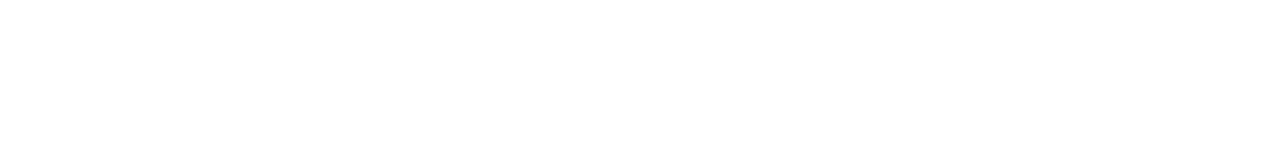
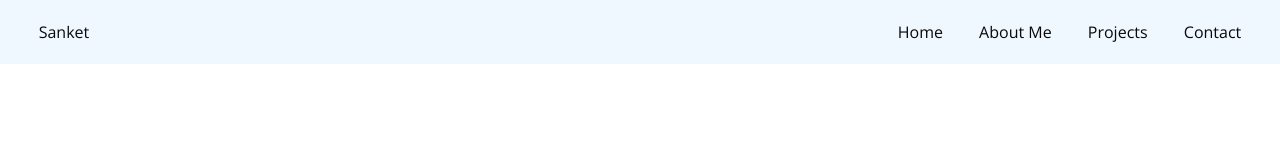
Before and after one commit to Sanket9624/PortFolio, a plain HTML site: page index.html in a window 1280 px wide. Drawn offline with nearby package versions, Linux system fonts and the light colour scheme.

Commit message:
navbar add in portfolio

```diff
--- a/index.html
+++ b/index.html
@@ -1,11 +1,26 @@
 <!DOCTYPE html>
 <html lang="en">
-    <head>
-        <meta charset="UTF-8">
-        <meta name="viewport" content="width=device-width, initial-scale=1.0">
-        <title>PortFolio</title>
-    </head>
-    <body>
-
-    </body>
+  <head>
+    <meta charset="UTF-8" />
+    <meta name="viewport" content="width=device-width, initial-scale=1.0" />
+    <title>PortFolio</title>
+    <link rel="stylesheet" href="style.css" />
+  </head>
+  <body>
+    <nav>
+      <div class="container">
+        <div class="navbar">
+        <a href="#" class="nav-logo nav-item">Sanket</a>
+        <div class="items">
+        <ul>
+          <li class="nav-list"><a href="Home" class="nav-item"> Home</a></li>
+          <li class="nav-list"><a href="About" class="nav-item"> About Me</a></li>
+          <li class="nav-list"><a href="Projects" class="nav-item"> Projects</a></li>
+          <li class="nav-list"><a href="Contact" class="nav-item"> Contact</a></li>
+        </ul>
+        </div>
+      </div>
+    </nav>
+    <main></main>
+  </body>
 </html>
--- a/style.css
+++ b/style.css
@@ -0,0 +1,35 @@
+@import url('https://fonts.googleapis.com/css2?family=Open+Sans:ital,wght@0,300..800;1,300..800&display=swap');
+*{
+    margin: 0;
+    padding: 0;
+}
+.container{
+    display: flex;
+}
+.navbar{
+    font-family: "Open Sans", serif;
+    /* margin: 1.2rem; */
+    width: 100vw;
+    height: 4rem;
+    background-color: aliceblue;
+    display: flex;
+    justify-content:center;
+    align-items: center;
+    display: flex;
+}
+.items{
+    display: flex;
+    width: 90vw;
+    justify-content: flex-end;
+}
+.nav-logo{
+}
+.nav-list{
+    display: inline;
+}
+
+.nav-item{
+    color: rgb(9, 9, 9);
+    text-decoration: none;
+    padding: 0 1rem;
+}
```
